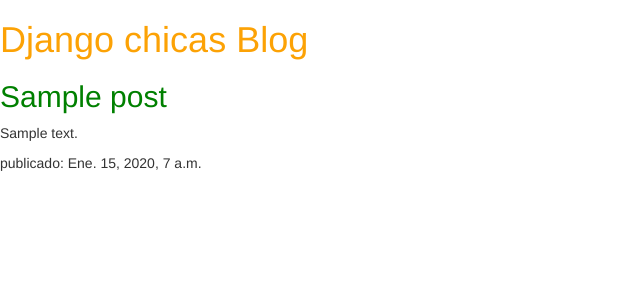
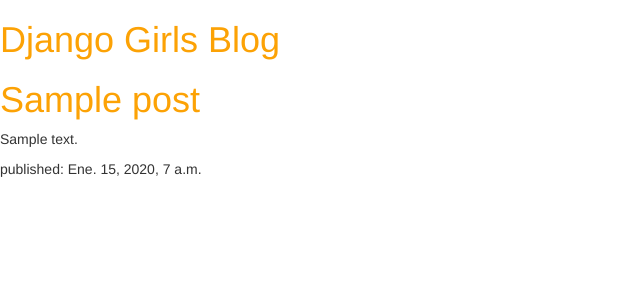
Before and after one commit to scouduresmpf/my-first-blog, a Django app: template blog/templates/blog/post_list.html in a window 1280 px wide. Shown: the top 300 px of the page, without its empty margins (0-640 px from the left). Run offline with Django 3.2, Linux system fonts and the light colour scheme; the template is opened without the code that fills it: values that come from a table or form of the project are taken from there, others are empty; tables that the repository leaves empty hold one stand-in row (values such as "Sample post"); some libraries are stand-ins or nearby versions.

Commit message:
pruebas.

```diff
--- a/blog/templates/blog/post_list.html
+++ b/blog/templates/blog/post_list.html
@@ -8,13 +8,15 @@
     </head>
     <body>
         <div>
-			<h1><a href = "/" > Django chicas Blog </a></h1>
+            <h1><a href="/">Django Girls Blog</a></h1>
         </div>
+
         {% for post in posts %}
             <div>
-			<h2><a href = "" >{{ post.title }} </a> </h2>
-			<p>{{ post.text|linebreaksbr }} </p></div>
-			<p> publicado: {{ post.published_date }} </p>
+                <h1><a href="">{{ post.title }}</a></h1>
+                <p>{{ post.text|linebreaksbr }}</p>
+				<p>published: {{ post.published_date }}</p>
+            </div>
         {% endfor %}
     </body>
 </html>
```
Lines whose indentation alone changed are shown as unchanged.
